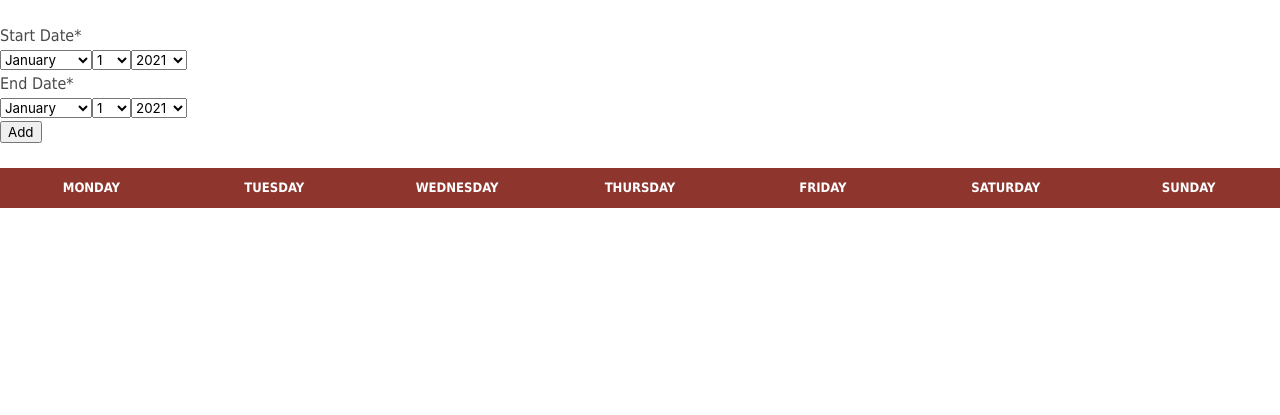
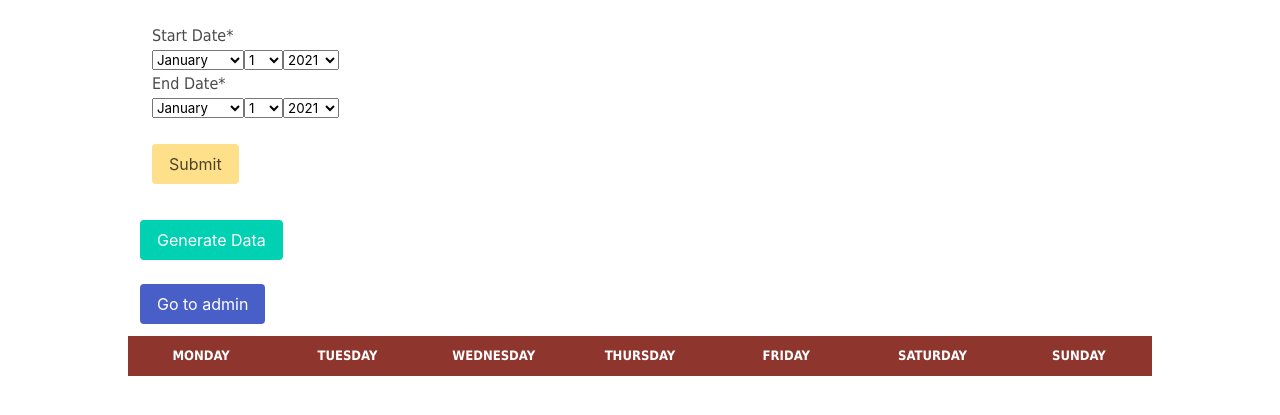
Before and after one commit to caveinn/HappyDogs, a Django app: page / in a window 1280 px wide. Shown: the top 415 px of the page. Run offline with Django 3.2, Linux system fonts and the light colour scheme; lists and menus that the app fills with data are empty; some libraries are stand-ins or nearby versions.

Commit message:
- add styling - add auto generate data

```diff
--- a/app/happy_dogs/models.py
+++ b/app/happy_dogs/models.py
@@ -25,3 +25,9 @@ class BoardingVisit(models.Model):
     dog = models.ForeignKey(Dog, on_delete=models.CASCADE)
     start_date = models.DateField()
     end_date = models.DateField()
+
+    def save(self, *args, **kwargs):
+        start_date_overlaps = self.dog.boardingvisit_set.filter(start_date__range=[self.start_date, self.end_date] ).exists()
+        end_date_overlaps = self.dog.boardingvisit_set.filter(end_date__range=[self.start_date, self.end_date] ).exists()
+        if not start_date_overlaps and not end_date_overlaps:
+            return super().save(*args, **kwargs)
--- a/app/happy_dogs/views.py
+++ b/app/happy_dogs/views.py
@@ -1,10 +1,14 @@
 import math
+import holidays
 
+from random import randint, choice, uniform
 from datetime import datetime, timedelta
-from django.shortcuts import render
-from django.views.generic import FormView
+from django.shortcuts import redirect, render
+from django.views.generic import FormView, TemplateView
 from .models import Dog, BoardingVisit
 from .forms import DogCreateForm, BoardingVisitForm, QueryDatesForm
+from django.urls import reverse
+
 
 # Create your views here.
 
@@ -84,5 +88,42 @@ class QueryDatesView(FormView):
                 weeks_added +=1
                 visits_data.append([])
 
-        print(weeks_added)
         return render(request, self.template_name, {"form": form, "visits_data": visits_data, })
+
+class LoadSeedData(TemplateView):
+    template_name = 'happy_dogs/home.html'
+
+    def get(self, request):
+        BoardingVisit.objects.all().delete()
+        us_hoilidays  = holidays.US(years=2021)
+        date = datetime(2021, 1,1)
+        likely = uniform(0,10)
+        holiday_neighbours = []
+        dogs = Dog.objects.all()
+
+        for k in us_hoilidays.keys():
+           holiday_neighbours +=  [
+            k-timedelta(days=2),
+            k-timedelta(days=1),
+            k+timedelta(days=1),
+            k+timedelta(days=2),
+            ]
+
+
+        while date.year == 2021:
+            likely = randint(0,10)
+            if date.weekday() >= 5 and likely%2 == 0:
+                dog = choice(dogs)
+                visit =BoardingVisit(start_date =date , end_date = date + timedelta(days=randint(0,10)), dog=dog)
+                visit.save()
+            elif date in holiday_neighbours and likely %3 == 0:
+                dog = choice(dogs)
+                visit =BoardingVisit(start_date =date , end_date = date + timedelta(days=randint(0,10)), dog=dog)
+                visit.save()
+            elif likely  % 9  == 0:
+                dog = choice(dogs)
+                visit =BoardingVisit(start_date =date , end_date = date + timedelta(days=randint(0,10)), dog=dog)
+                visit.save()
+            date = date+ timedelta(days=1)
+
+        return redirect(reverse('home'))
--- a/app/settings.py
+++ b/app/settings.py
@@ -133,9 +133,9 @@ USE_TZ = True
 
 STATIC_URL = '/static/'
 
-# STATICFILES_DIRS = (
-#     os.path.join(BASE_DIR, "app/static"),
-# )
+STATICFILES_DIRS = (
+    os.path.join(BASE_DIR, "static"),
+)
 
 STATIC_ROOT = os.path.join(BASE_DIR,  'staticfiles')
 
--- a/app/urls.py
+++ b/app/urls.py
@@ -15,11 +15,12 @@ Including another URLconf
 """
 from django.contrib import admin
 from django.urls import path
-from .happy_dogs.views import CreateDogView, BoardingVisitView, QueryDatesView
+from .happy_dogs.views import CreateDogView, BoardingVisitView, QueryDatesView, LoadSeedData
 urlpatterns = [
     path('admin/', admin.site.urls),
     path('add_dog',CreateDogView.as_view(), name='add_dog' ),
     path('add_visit',BoardingVisitView.as_view(), name='add_visit'),
-    path('',QueryDatesView.as_view(), name='home' )
+    path('',QueryDatesView.as_view(), name='home' ),
+    path('load_seed_data',LoadSeedData.as_view(), name='load_seed_data')
 
 ]
--- /dev/null
+++ b/static/style.css
@@ -0,0 +1,146 @@
+body {
+    font-family: Tahoma;
+}
+
+
+
+/* declare a 7 column grid on the table */
+#calendar {
+    width: 80%;
+    display: grid;
+    grid-template-columns: repeat(7, 1fr);
+    margin: auto;
+}
+
+#main_form{
+    width: 80%;
+    margin: auto;
+    display: block;
+}
+
+#calendar tr,
+#calendar tbody {
+    grid-column: 1 / -1;
+    display: grid;
+    grid-template-columns: repeat(7, 1fr);
+    width: 100%;
+}
+
+caption {
+    text-align: center;
+    grid-column: 1 / -1;
+    font-size: 130%;
+    font-weight: bold;
+    padding: 10px 0;
+}
+
+#calendar a {
+    color: #8e352e;
+    text-decoration: none;
+}
+
+#calendar td,
+#calendar th {
+    padding: 5px;
+    box-sizing: border-box;
+    border: 1px solid #ccc;
+}
+
+#calendar .weekdays {
+    background: #8e352e;
+}
+
+
+#calendar .weekdays th {
+    text-align: center;
+    text-transform: uppercase;
+    line-height: 20px;
+    border: none !important;
+    padding: 10px 6px;
+    color: #fff;
+    font-size: 13px;
+}
+
+#calendar td {
+    min-height: 180px;
+    display: flex;
+    flex-direction: column;
+}
+
+#calendar .days li:hover {
+    background: #d3d3d3;
+}
+
+#calendar .date {
+    margin-bottom: 5px;
+    padding: 4px;
+    color: #333;
+    width: 40px;
+    height: 40px;
+    border-radius: 50%;
+    text-align: center;
+    align-self: flex-end;
+}
+
+#calendar .date p {
+    margin: auto;
+}
+
+#calendar .event {
+    flex: 0 0 auto;
+    font-size: 13px;
+    border-radius: 4px;
+    padding: 5px;
+    margin-bottom: 5px;
+    line-height: 14px;
+    background: #e4f2f2;
+    border: 1px solid #b5dbdc;
+    color: #009aaf;
+    text-decoration: none;
+}
+
+#calendar .event-desc {
+    color: #666;
+    margin: 3px 0 7px 0;
+    text-decoration: none;
+}
+
+#calendar .other-month {
+    background: #f5f5f5;
+    color: #666;
+}
+
+/* ============================
+                Mobile Responsiveness
+   ============================*/
+
+
+@media(max-width: 768px) {
+
+    #calendar .weekdays,
+    #calendar .other-month {
+        display: none;
+    }
+
+    #calendar li {
+        height: auto !important;
+        border: 1px solid #ededed;
+        width: 100%;
+        padding: 10px;
+        margin-bottom: -1px;
+    }
+
+    #calendar,
+    #calendar tr,
+    #calendar tbody {
+        grid-template-columns: 1fr;
+    }
+
+    #calendar tr {
+        grid-column: 1 / 2;
+    }
+
+    #calendar .date {
+        align-self: flex-start;
+    }
+}
--- a/templates/happy_dogs/home.html
+++ b/templates/happy_dogs/home.html
@@ -13,160 +13,41 @@
         href="https://cdnjs.cloudflare.com/ajax/libs/bulma/0.6.2/css/bulma.min.css">
     <title>Happy Dogs</title>
     <!-- Favicon icon -->
-    <style>
-        body {
-            font-family: Tahoma;
-        }
-
-
-
-        /* declare a 7 column grid on the table */
-        #calendar {
-            width: 100%;
-            display: grid;
-            grid-template-columns: repeat(7, 1fr);
-        }
-
-        #calendar tr,
-        #calendar tbody {
-            grid-column: 1 / -1;
-            display: grid;
-            grid-template-columns: repeat(7, 1fr);
-            width: 100%;
-        }
-
-        caption {
-            text-align: center;
-            grid-column: 1 / -1;
-            font-size: 130%;
-            font-weight: bold;
-            padding: 10px 0;
-        }
-
-        #calendar a {
-            color: #8e352e;
-            text-decoration: none;
-        }
-
-        #calendar td,
-        #calendar th {
-            padding: 5px;
-            box-sizing: border-box;
-            border: 1px solid #ccc;
-        }
-
-        #calendar .weekdays {
-            background: #8e352e;
-        }
-
-
-        #calendar .weekdays th {
-            text-align: center;
-            text-transform: uppercase;
-            line-height: 20px;
-            border: none !important;
-            padding: 10px 6px;
-            color: #fff;
-            font-size: 13px;
-        }
-
-        #calendar td {
-            min-height: 180px;
-            display: flex;
-            flex-direction: column;
-        }
-
-        #calendar .days li:hover {
-            background: #d3d3d3;
-        }
-
-        #calendar .date {
-            margin-bottom: 5px;
-            padding: 4px;
-            color: #333;
-            width: 40px;
-            height: 40px;
-            border-radius: 50%;
-            text-align: center;
-            align-self: flex-end;
-        }
-
-        #calendar .date p {
-            margin: auto;
-        }
-
-        #calendar .event {
-            flex: 0 0 auto;
-            font-size: 13px;
-            border-radius: 4px;
-            padding: 5px;
-            margin-bottom: 5px;
-            line-height: 14px;
-            background: #e4f2f2;
-            border: 1px solid #b5dbdc;
-            color: #009aaf;
-            text-decoration: none;
-        }
-
-        #calendar .event-desc {
-            color: #666;
-            margin: 3px 0 7px 0;
-            text-decoration: none;
-        }
-
-        #calendar .other-month {
-            background: #f5f5f5;
-            color: #666;
-        }
-
-        /* ============================
-                        Mobile Responsiveness
-           ============================*/
-
-
-        @media(max-width: 768px) {
-
-            #calendar .weekdays,
-            #calendar .other-month {
-                display: none;
-            }
-
-            #calendar li {
-                height: auto !important;
-                border: 1px solid #ededed;
-                width: 100%;
-                padding: 10px;
-                margin-bottom: -1px;
-            }
-
-            #calendar,
-            #calendar tr,
-            #calendar tbody {
-                grid-template-columns: 1fr;
-            }
-
-            #calendar tr {
-                grid-column: 1 / 2;
-            }
-
-            #calendar .date {
-                align-self: flex-start;
-            }
-        }
-    </style>
+    <link href="{% static 'style.css' %}" rel="stylesheet" />
 
 </head>
 
 <body class="h-100">
-    <form class="mt-5 mb-5 login-input" method="POST">
+    <div class="columns" id="main_form">
+        <div class="column is-half">
+        <form class="column " method="POST" >
             {% csrf_token %}
             {{message}}
             <!-- {%for erorr in form.errors%} -->
             <!-- {%endfor%} -->
             {{form|crispy}}
-        <button class="btn login-form__btn submit w-100">Add</button>
+            <br/>
+            <button class="button is-warning">Submit</button>
         </form>
-    <a href=""></a>
+    </div>
+        <div class="column">
+            <a href="{%url 'load_seed_data'%}">
+                <button class="button is-primary">
+                    Generate Data
+                </button>
+            </a>
+        </div>
+
+        <div class="column">
+            <a href="{%url 'admin:index'%}" target="_blank">
+                <button class="button is-link">
+                   Go to admin
+                </button>
+            </a>
+        </div>
+
+    </div>
+
     {{weeks}}
     <table id="calendar">
         <tr class="weekdays">
@@ -208,11 +89,20 @@
             </td>
             <div class="modal" id="{{day.date.day}}{{day.date.month}}{{day.date.year}}">
                 <div class="modal-background"></div>
+                    <!-- Any other Bulma elements you want -->
+
                 <div class="modal-content">
-                    <!-- Any other Bulma elements you want -->
+                    <header class="modal-card-head">
+                        <p class="modal-card-title">Dogs In board</p>
+                        <button class="delete" aria-label="close" onclick="closed('{{day.date.day}}{{day.date.month}}{{day.date.year}}')"></button>
+                      </header>
                       {%for visit in day.visits%}
+                      <section class="modal-card-body">
                         <div>Dog {{forloop.counter}}: {{visit.dog.full_name}}</div>
+                      </section>
                       {%endfor%}
+                    </div>
+
                 </div>
                 <button class="modal-close is-large" aria-label="close" onclick="closed('{{day.date.day}}{{day.date.month}}{{day.date.year}}')"></button>
             </div>
```
Also changed, not shown: 2 other files. Lines whose indentation alone changed are shown as unchanged.
